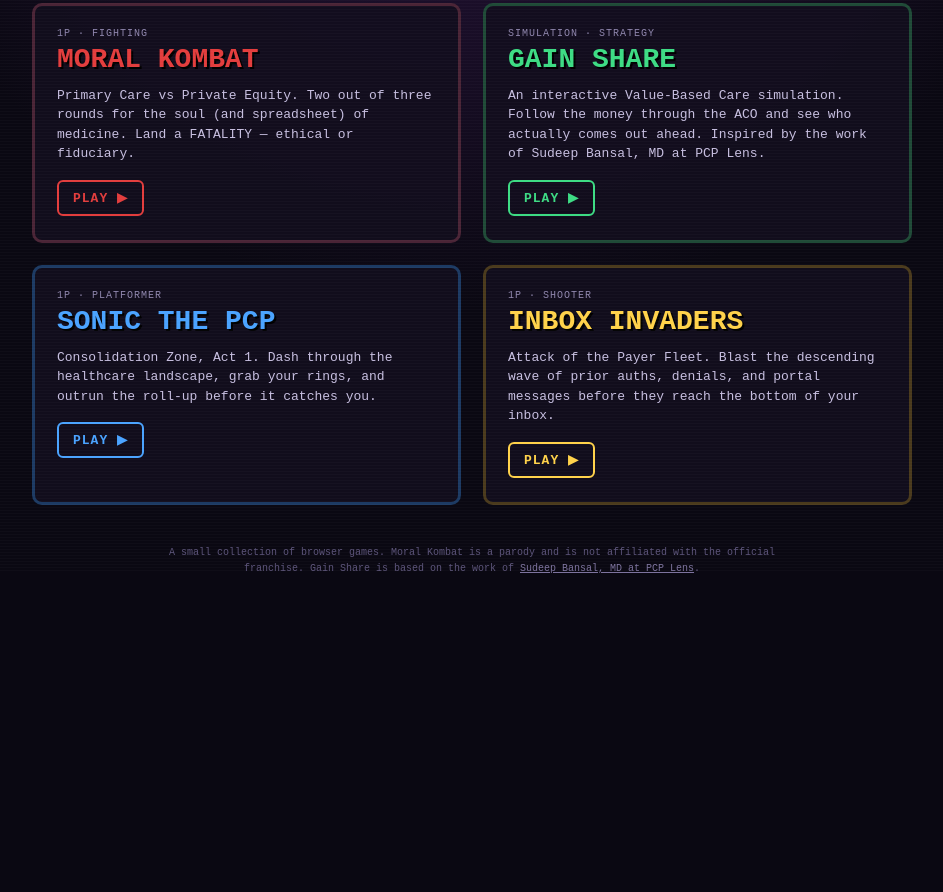
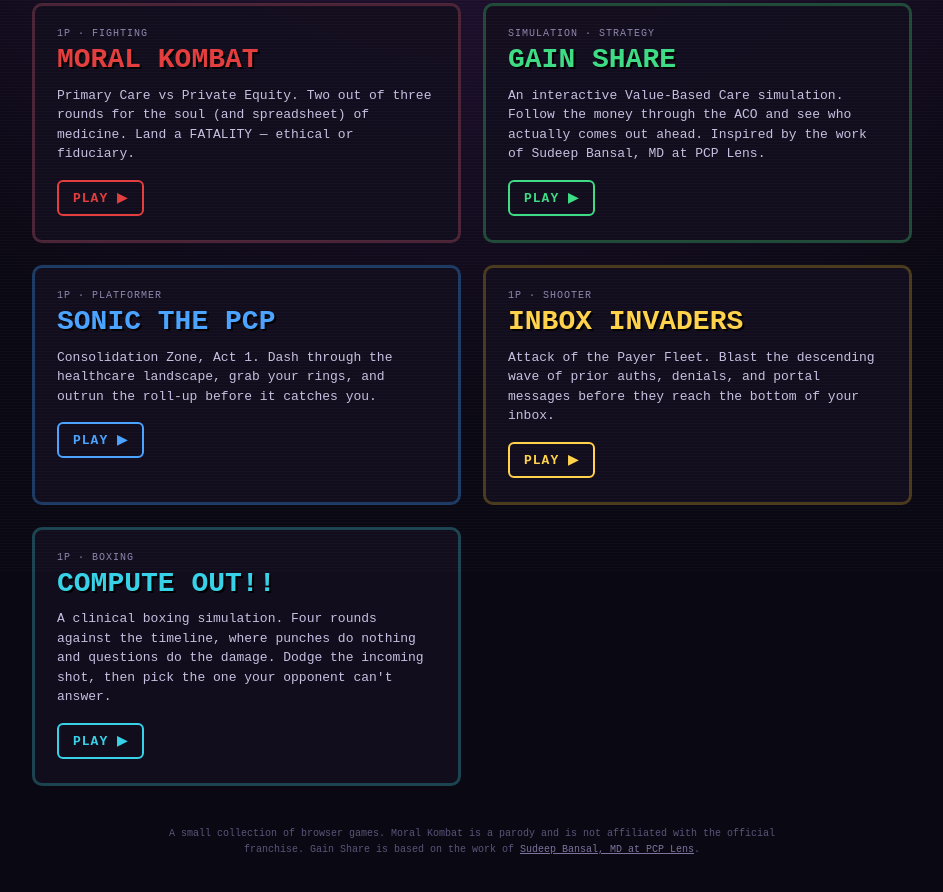
Before and after one commit to xprimarycare/xpc-games, a plain HTML site: page index.html in a window 1280 px wide. Shown: the part 228-1120 px from the top of the page, without its empty margins (168-1111 px from the left). Before the commit the page ends 845 px from the top, so only its background shows below. Drawn offline with Linux system fonts and the light colour scheme.

Commit message:
Add Compute Outls to games index

```diff
--- a/index.html
+++ b/index.html
@@ -120,6 +120,11 @@
   .iv:hover{ border-color:var(--gold); box-shadow:0 12px 40px rgba(255,210,74,.22); }
   .iv h2{ color:var(--gold); text-shadow:2px 2px 0 #000; }
   .iv .play{ color:var(--gold); }
+  /* Compute Out!! card */
+  .co{ border-color:#1b4450; }
+  .co:hover{ border-color:#38d2e8; box-shadow:0 12px 40px rgba(56,210,232,.24); }
+  .co h2{ color:#38d2e8; text-shadow:2px 2px 0 #000; }
+  .co .play{ color:#38d2e8; }
 
   footer{
     margin-top:40px;
@@ -167,6 +172,13 @@
       <p>Attack of the Payer Fleet. Blast the descending wave of prior auths, denials, and portal messages before they reach the bottom of your inbox.</p>
       <span class="play">PLAY ▶</span>
     </a>
+
+    <a class="card co" href="compute-out.html">
+      <div class="badge">1P · Boxing</div>
+      <h2>COMPUTE OUT!!</h2>
+      <p>A clinical boxing simulation. Four rounds against the timeline, where punches do nothing and questions do the damage. Dodge the incoming shot, then pick the one your opponent can't answer.</p>
+      <span class="play">PLAY ▶</span>
+    </a>
   </main>
 
   <footer>
```
